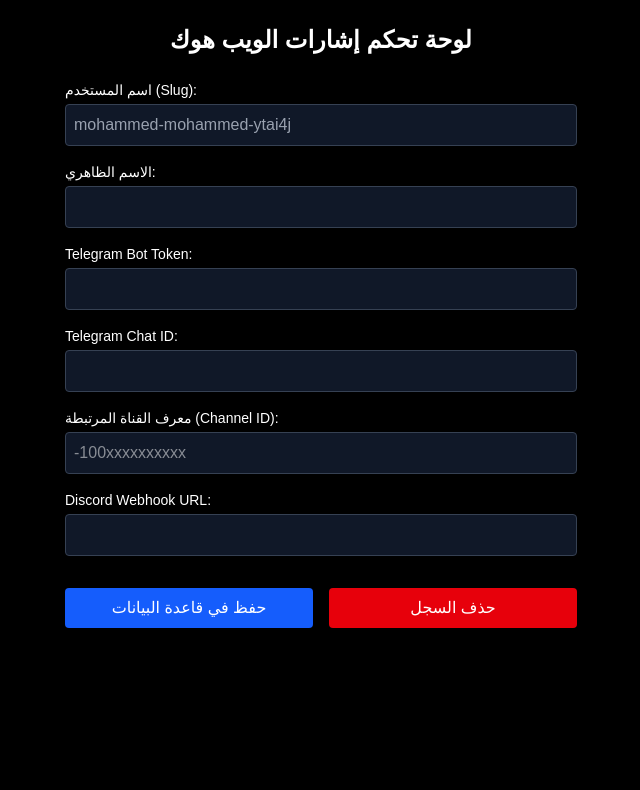
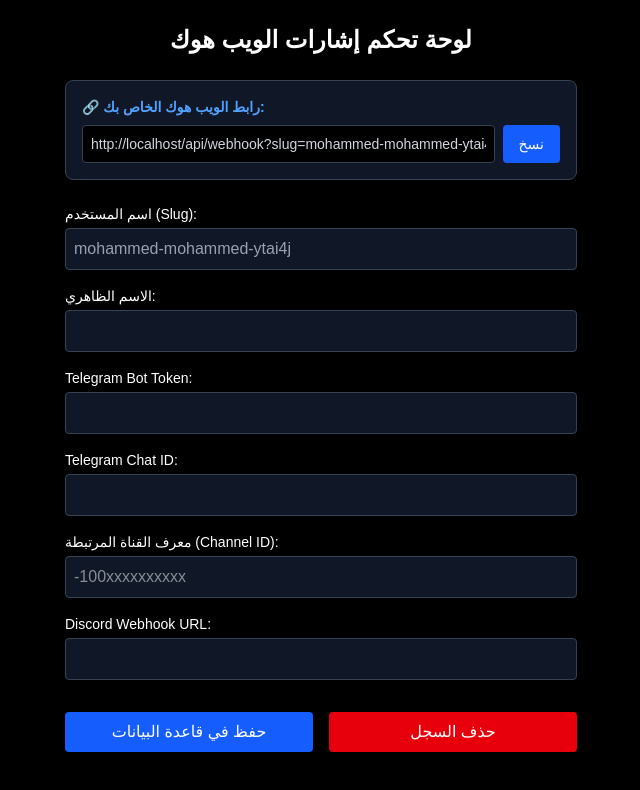
Before and after one commit to hamato19/signal-flow-dashboard, a Next.js app: page /dashboard in a window 1280 px wide. Shown: the top 790 px of the page, without its empty margins (319-959 px from the left). Built offline with nearby package versions, Linux system fonts and the light colour scheme; no server answers; the database is empty.

Commit message:
Update page.tsx

```diff
--- a/src/app/dashboard/page.tsx
+++ b/src/app/dashboard/page.tsx
@@ -9,6 +9,15 @@ export default function Dashboard() {
   const [telegramChatId, setTelegramChatId] = useState('');
   const [discordWebhook, setDiscordWebhook] = useState('');
   const [channelId, setChannelId] = useState('');
+  const [webhookUrl, setWebhookUrl] = useState('');
+
+  // توليد رابط الويب هوك تلقائياً بناءً على النطاق الحالي
+  useEffect(() => {
+    if (typeof window !== 'undefined') {
+      const baseUrl = window.location.origin;
+      setWebhookUrl(`${baseUrl}/api/webhook?slug=${slug}`);
+    }
+  }, [slug]);
 
   // جلب البيانات تلقائياً عند تحديث الصفحة
   useEffect(() => {
@@ -68,10 +77,36 @@ export default function Dashboard() {
     }
   };
 
+  // نسخ رابط الويب هوك
+  const copyWebhook = () => {
+    navigator.clipboard.writeText(webhookUrl);
+    alert('تم نسخ رابط الويب هوك بنجاح!');
+  };
+
   return (
     <div className="min-h-screen bg-black text-white p-6 flex flex-col items-center">
       <div className="w-full max-w-lg">
         <h1 className="text-2xl font-bold text-center mb-6">لوحة تحكم إشارات الويب هوك</h1>
+
+        {/* قسم عرض وتوليد رابط الويب هوك */}
+        <div className="mb-6 p-4 bg-gray-900 border border-gray-700 rounded-lg">
+          <label className="block text-sm mb-2 text-blue-400 font-semibold">🔗 رابط الويب هوك الخاص بك:</label>
+          <div className="flex gap-2">
+            <input
+              type="text"
+              value={webhookUrl}
+              readOnly
+              className="w-full p-2 bg-black border border-gray-700 rounded text-gray-300 text-sm"
+            />
+            <button
+              type="button"
+              onClick={copyWebhook}
+              className="bg-blue-600 hover:bg-blue-700 text-white px-4 py-2 rounded text-sm font-medium transition whitespace-nowrap"
+            >
+              نسخ
+            </button>
+          </div>
+        </div>
 
         <form onSubmit={handleSave} className="space-y-4">
           <div>
```
